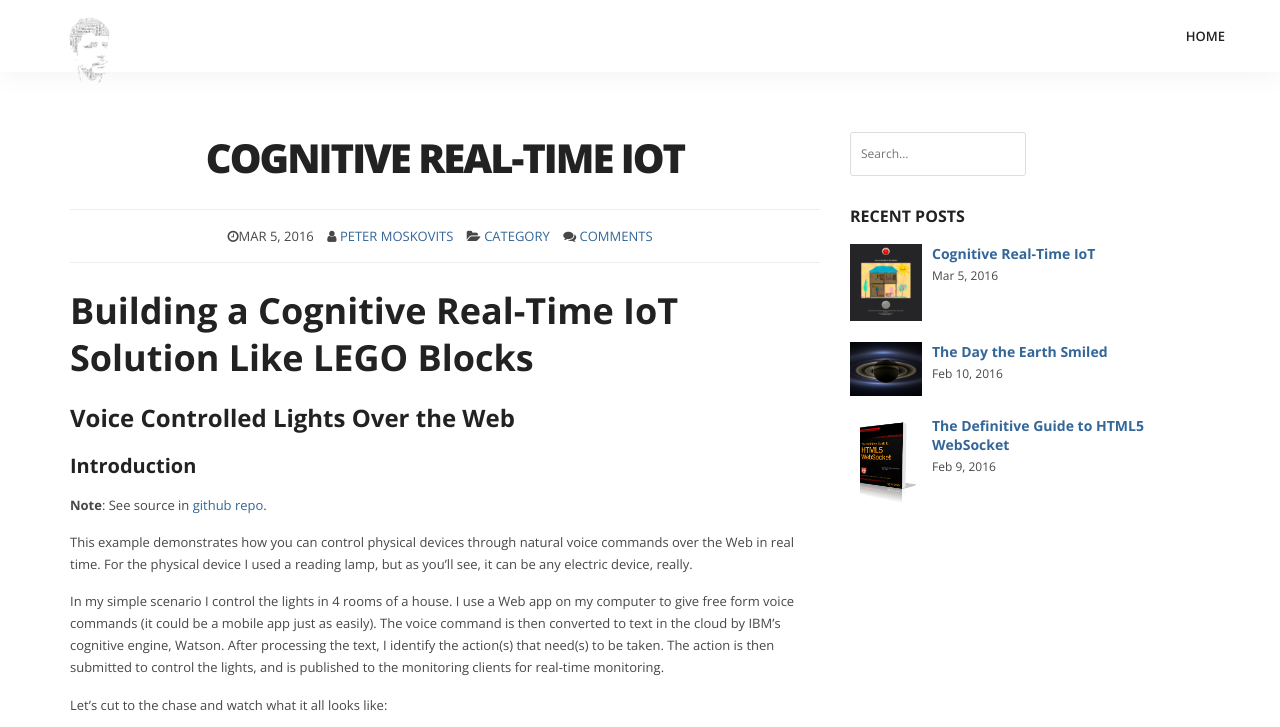
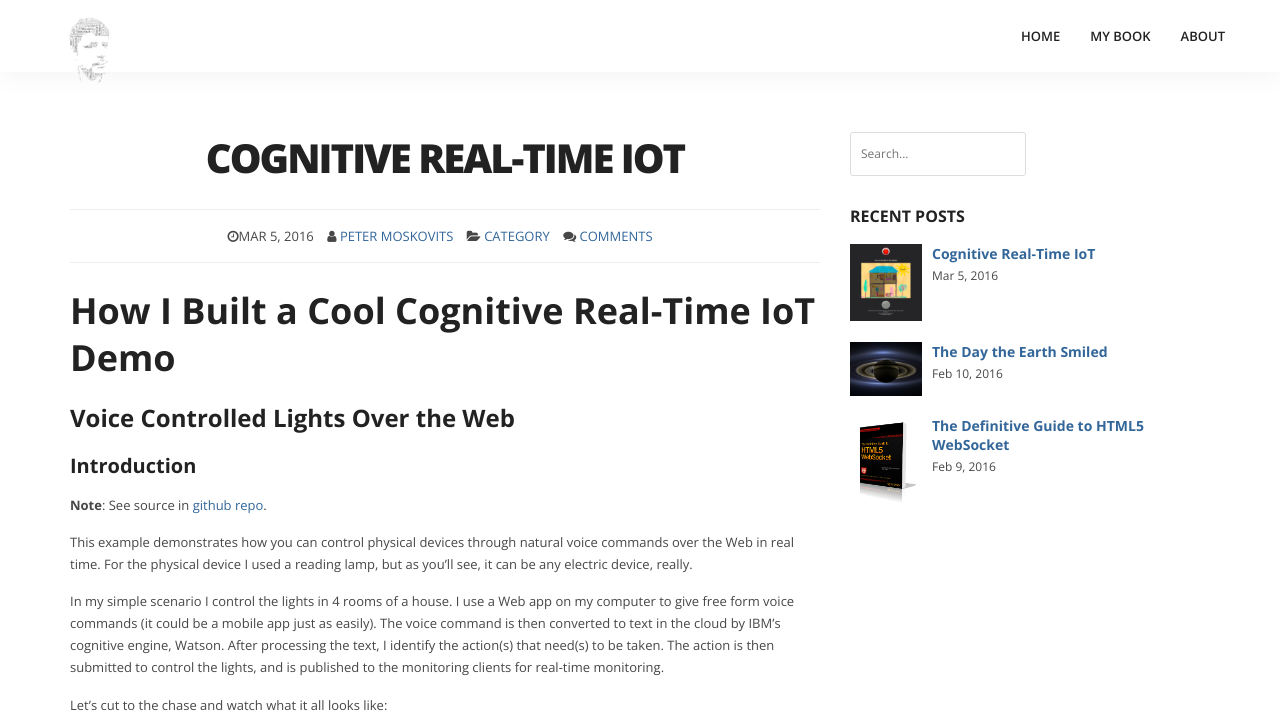
Before and after one commit to pmoskovi/pmoskovi.github.io, a Jekyll site: the page built from posts/cognitive-realtime-iot/index.md, in a window 1280 px wide and 900 px high, cut to the strip 0-727 px from the top of the window. Built offline with Jekyll 4.4.1, drawn with Linux system fonts in a browser that asks for light colours; nearby versions of some CDN libraries; some web fonts are replaced; library files that are not in the unit come from our copies; comment, search, counter and statistics services are not loaded.

Commit message:
Title tweak

```diff
--- a/_includes/header.html
+++ b/_includes/header.html
@@ -22,8 +22,8 @@
 		<div class="navbar-collapse collapse pull-right" id="mainMenu">
 			<ul id="menu-main-menu" class="nav navbar-nav">
 				<li><a href="{{site.baseurl}}/index.html">Home</a></li>
-				<!-- <li><a href="{{site.baseurl}}/book.html">My Books</a></li> -->
-				<!-- <li><a href="{{site.baseurl}}/about.html">About</a></li> -->
+				<li><a href="{{site.baseurl}}/book.html">My Book</a></li>
+				<li><a href="https://www.linkedin.com/in/petermoskovits">About</a></li>
 			</ul>
 		</div>
 	</div>
--- a/posts/cognitive-realtime-iot/index.md
+++ b/posts/cognitive-realtime-iot/index.md
@@ -10,7 +10,7 @@ excerpt: This example demonstrates how you can control physical devices through
 categories: [websocket, iot, cognitive, ai]
 ---
 
-<h1>Building a Cognitive Real-Time IoT Solution Like LEGO Blocks</h1>
+<h1>How I Built a Cool Cognitive Real-Time IoT Demo</h1>
 <h2>Voice Controlled Lights Over the Web</h2>
 <h3>Introduction</h3>
 
```
